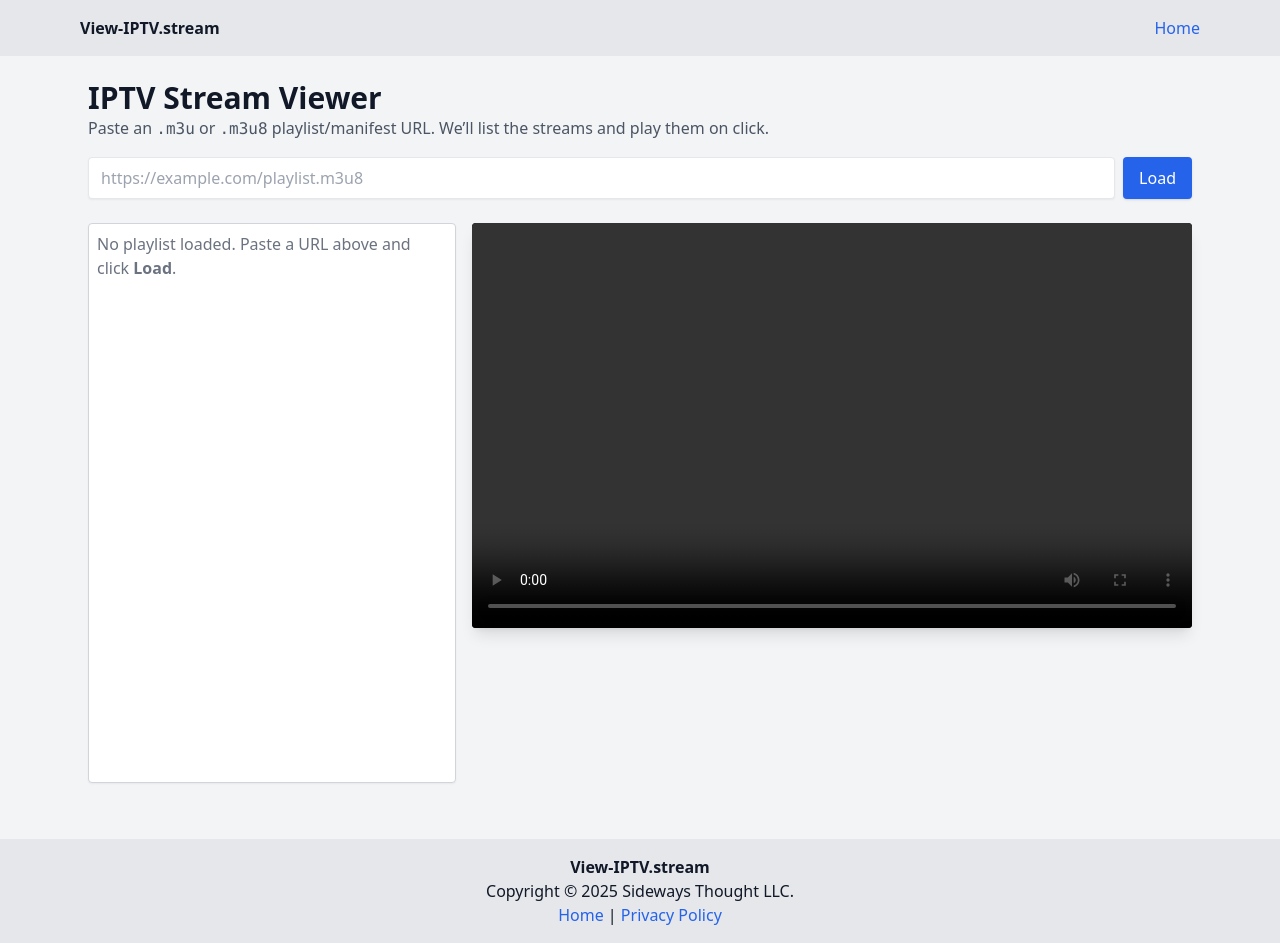
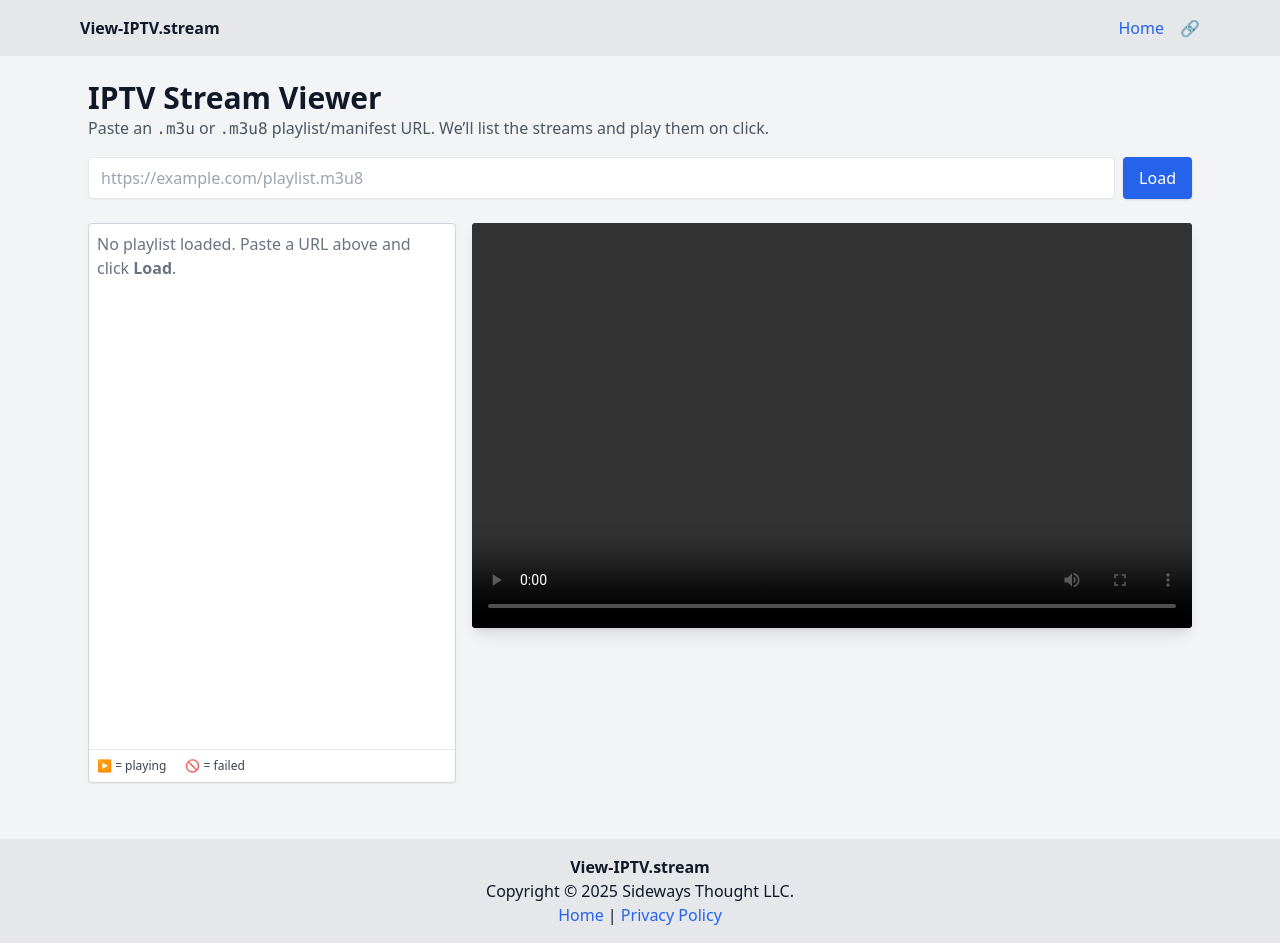
Before and after one commit to sidewaysthought/iptv-podder, a PHP site: page / in a window 1280 px wide. Run offline with PHP 8.4, Linux system fonts and the light colour scheme; some libraries are stand-ins or nearby versions.

Commit message:
Add share menu and legend

```diff
--- a/index.php
+++ b/index.php
@@ -43,6 +43,10 @@
 
                 <!-- Streams list -->
                 <ul id="streamList" class="flex-1 overflow-y-auto space-y-1 text-blue-700 p-2 pr-3"></ul>
+                <div class="border-t text-xs text-gray-700 p-2 space-x-4" aria-label="Legend">
+                    <span><span aria-hidden="true">▶</span> <span class="sr-only">Playing</span> = playing</span>
+                    <span><span aria-hidden="true" class="text-red-500">🚫</span> <span class="sr-only">Error</span> = failed</span>
+                </div>
             </aside>
 
             <!-- Player -->
--- a/main.js
+++ b/main.js
@@ -1,5 +1,11 @@
 let hls = null;
 let activeLi = null;
+let currentPlaylist = null;
+
+const shareBtn = document.getElementById("shareBtn");
+const shareMenu = document.getElementById("shareMenu");
+const sharePlaylistBtn = document.getElementById("sharePlaylistBtn");
+const shareVideoBtn = document.getElementById("shareVideoBtn");
 const loadBtn = document.getElementById("loadBtn");
 const manifestInput = document.getElementById("manifestUrl");
 const streamList = document.getElementById("streamList");
@@ -8,6 +14,33 @@ const searchInput = document.getElementById("searchInput");
 const video = document.getElementById("videoPlayer");
 
 loadBtn.addEventListener("click", fetchAndRender);
+
+shareBtn.addEventListener("click", () => {
+  const hidden = shareMenu.classList.toggle("hidden");
+  shareBtn.setAttribute("aria-expanded", String(!hidden));
+  updateShareMenuState();
+});
+
+document.addEventListener("click", (e) => {
+  if (!shareBtn.contains(e.target) && !shareMenu.contains(e.target)) {
+    hideShareMenu();
+  }
+});
+
+sharePlaylistBtn.addEventListener("click", () => {
+  if (sharePlaylistBtn.disabled) return;
+  const url = new URL(window.location);
+  url.searchParams.delete("program");
+  doShare(url.toString());
+  hideShareMenu();
+});
+
+shareVideoBtn.addEventListener("click", () => {
+  if (shareVideoBtn.disabled) return;
+  const url = new URL(window.location);
+  doShare(url.toString());
+  hideShareMenu();
+});
 
 searchInput.addEventListener("input", () => {
     const term = searchInput.value.trim().toLowerCase();
@@ -31,6 +64,8 @@ async function fetchAndRender() {
         renderList(items);
         searchWrap.classList.toggle("hidden", items.length < 8);
         updateUrlParams({ playlist: url, program: null });
+        currentPlaylist = items.length ? url : null;
+        updateShareMenuState();
     } catch (err) {
         console.error(err);
         alert(`Failed: ${err.message}. Server must allow CORS.`);
@@ -94,6 +129,8 @@ function renderList(items) {
         return;
     }
 
+    updateShareMenuState();
+
     items.forEach((item, idx) => {
         const li = document.createElement("li");
         li.dataset.label = item.label;
@@ -111,6 +148,8 @@ function renderList(items) {
 
 function showPlaceholder() {
     streamList.innerHTML = '<li class="text-gray-500">No playlist loaded. Paste a URL above and click <strong>Load</strong>.</li>';
+    currentPlaylist = null;
+    updateShareMenuState();
 }
 
 function play(url, li) {
@@ -161,6 +200,7 @@ function play(url, li) {
 
     setPlayIcon(li);
     activeLi = li;
+    updateShareMenuState();
 }
 
 function setPlayIcon(li) {
@@ -192,3 +232,21 @@ function updateUrlParams(params) {
     }
     history.replaceState(null, "", url);
 }
+
+function hideShareMenu() {
+  shareMenu.classList.add("hidden");
+  shareBtn.setAttribute("aria-expanded", "false");
+}
+
+function updateShareMenuState() {
+  sharePlaylistBtn.disabled = !currentPlaylist;
+  shareVideoBtn.disabled = !activeLi;
+}
+
+function doShare(url) {
+  if (navigator.share) {
+    navigator.share({ url }).catch(() => {});
+  } else {
+    prompt("Copy this link:", url);
+  }
+}
--- a/partials/header.php
+++ b/partials/header.php
@@ -1,8 +1,18 @@
 <header class="bg-gray-200">
     <div class="container mx-auto max-w-6xl flex justify-between items-center p-4">
         <div class="font-semibold">View-IPTV.stream</div>
-        <nav class="space-x-4">
+        <nav class="space-x-4 flex items-center">
             <a href="index.php" class="text-blue-600 hover:underline">Home</a>
+            <div class="relative">
+                <button id="shareBtn" aria-haspopup="true" aria-expanded="false" class="text-blue-600">
+                    <span aria-hidden="true">🔗</span>
+                    <span class="sr-only">Share</span>
+                </button>
+                <div id="shareMenu" class="absolute right-0 mt-2 w-48 bg-white border rounded shadow hidden">
+                    <button id="sharePlaylistBtn" class="block w-full text-left px-2 py-1 hover:bg-gray-100 disabled:opacity-50" disabled>Share playlist</button>
+                    <button id="shareVideoBtn" class="block w-full text-left px-2 py-1 hover:bg-gray-100 disabled:opacity-50" disabled>Share playlist &amp; video</button>
+                </div>
+            </div>
         </nav>
     </div>
 </header>
```
